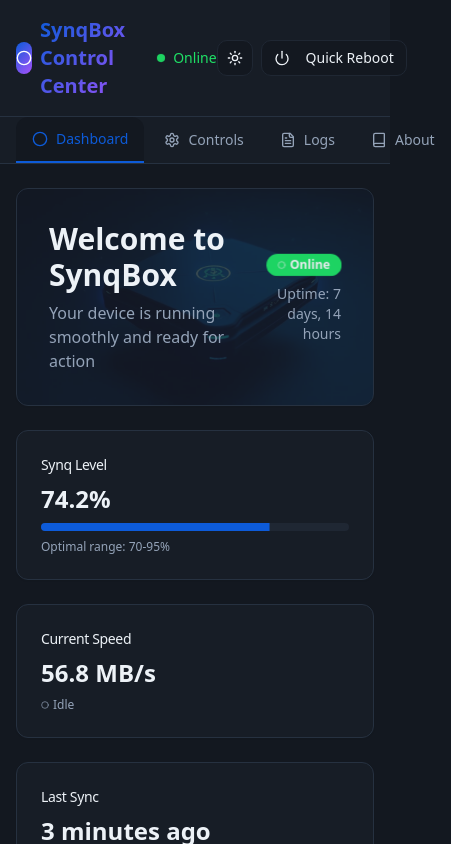
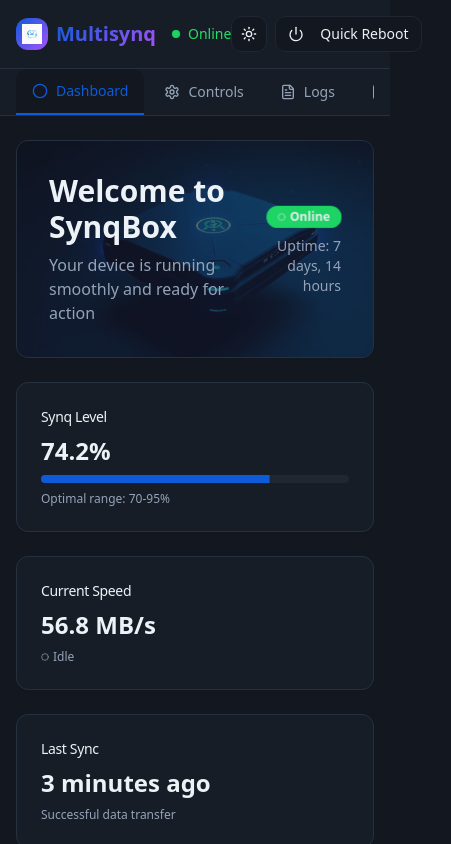
Before and after one commit to joexyjay/synqbox-command-center-alpha, a React (Vite) app: page / in a window 390 px wide. Shown: the top 844 px of the page, 451 px wide, since content can reach past the window. Built offline with nearby package versions, Linux system fonts and the light colour scheme.

Commit message:
Implement mobile responsiveness and branding updates
Implement mobile navigation, update branding, enhance hero image, and clean up meta tags.

```diff
--- a/index.html
+++ b/index.html
@@ -3,18 +3,15 @@
   <head>
     <meta charset="UTF-8" />
     <meta name="viewport" content="width=device-width, initial-scale=1.0" />
-    <title>synqbox-command-center-alpha</title>
-    <meta name="description" content="Lovable Generated Project" />
-    <meta name="author" content="Lovable" />
+    <title>Multisynq Control Center</title>
+    <meta name="description" content="Advanced synchronization and device management platform" />
+    <meta name="author" content="Multisynq" />
 
-    <meta property="og:title" content="synqbox-command-center-alpha" />
-    <meta property="og:description" content="Lovable Generated Project" />
+    <meta property="og:title" content="Multisynq Control Center" />
+    <meta property="og:description" content="Advanced synchronization and device management platform" />
     <meta property="og:type" content="website" />
-    <meta property="og:image" content="https://lovable.dev/opengraph-image-p98pqg.png" />
 
     <meta name="twitter:card" content="summary_large_image" />
-    <meta name="twitter:site" content="@lovable_dev" />
-    <meta name="twitter:image" content="https://lovable.dev/opengraph-image-p98pqg.png" />
   </head>
 
   <body>
--- a/src/components/Layout.tsx
+++ b/src/components/Layout.tsx
@@ -2,7 +2,8 @@ import { useState } from 'react';
 import { NavLink, Outlet } from 'react-router-dom';
 import { Button } from '@/components/ui/button';
 import { Card } from '@/components/ui/card';
-import { Circle, Settings, Book, FileText, Power } from 'lucide-react';
+import { Circle, Settings, Book, FileText, Power, Menu } from 'lucide-react';
+import multisynqLogo from '@/assets/multisynq-logo.png';
 import { ThemeToggle } from './ThemeToggle';
 
 const Layout = () => {
@@ -24,10 +25,10 @@ const Layout = () => {
             <div className="flex items-center space-x-4">
               <div className="flex items-center space-x-2">
                 <div className="w-8 h-8 rounded-lg bg-gradient-synq flex items-center justify-center">
-                  <Circle className="w-4 h-4 text-white" />
+                  <img src={multisynqLogo} alt="Multisynq" className="w-5 h-5 object-contain" />
                 </div>
                 <h1 className="text-xl font-bold bg-gradient-synq bg-clip-text text-transparent">
-                  SynqBox Control Center
+                  Multisynq
                 </h1>
               </div>
 
@@ -53,13 +54,13 @@ const Layout = () => {
       {/* Navigation */}
       <nav className="border-b border-border bg-card">
         <div className="container mx-auto px-4">
-          <div className="flex space-x-1">
+          <div className="flex space-x-1 overflow-x-auto scrollbar-hide sm:overflow-visible">
             {navItems.map((item) => (
               <NavLink
                 key={item.path}
                 to={item.path}
                 className={({ isActive }) =>
-                  `flex items-center space-x-2 px-4 py-3 text-sm font-medium transition-colors rounded-t-lg ${
+                  `flex items-center space-x-2 px-4 py-3 text-sm font-medium transition-colors rounded-t-lg whitespace-nowrap ${
                     isActive
                       ? 'bg-background text-primary border-b-2 border-primary'
                       : 'text-muted-foreground hover:text-foreground hover:bg-muted'
--- a/src/pages/Dashboard.tsx
+++ b/src/pages/Dashboard.tsx
@@ -18,7 +18,7 @@ const Dashboard = () => {
       {/* Hero Section */}
       <Card className="relative overflow-hidden">
         <div
-          className="absolute inset-0 bg-cover bg-center opacity-20"
+          className="absolute inset-0 bg-cover bg-center opacity-35"
           style={{ backgroundImage: `url(${synqBoxHero})` }}
         />
         <CardContent className="relative p-8">
```
Also changed, not shown: src/assets/multisynq-logo.png (added).
